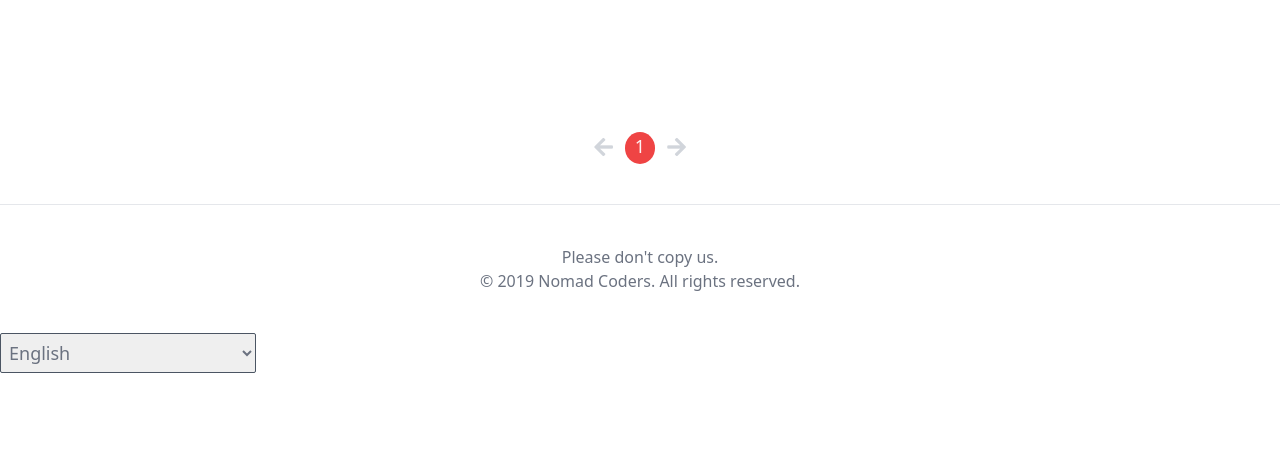
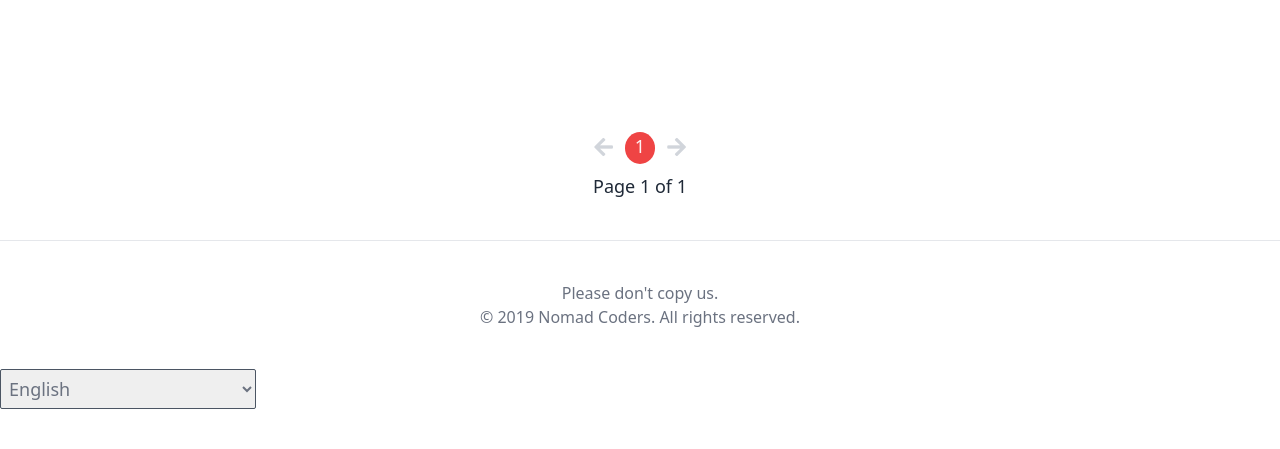
Before and after one commit to dnova13/airbnb-clone, a Django app: page / in a window 1280 px wide; the page is wider, and only the part inside the window is pictured. Shown: the part 532-981 px from the top of that part. Before the commit the page ends 905 px from the top of that part, so only its background shows below. Run offline with Django 3.2, Linux system fonts and the light colour scheme; data that the repository does not hold is empty; style sheets or scripts are compiled from the project's sources; some libraries are stand-ins or nearby versions.

Commit message:
25.3 Translating py Code

```diff
--- a/templates/rooms/room_list.html
+++ b/templates/rooms/room_list.html
@@ -1,5 +1,5 @@
 {% extends "base.html" %}
-
+{% load i18n %}
 
 {% block page_title %}
     Home
@@ -48,7 +48,6 @@
                     ...
                 {% endif %}
                 <a class="font-medium text-lg page_hover" href="?page={{page_obj.paginator.num_pages}}">{{page_obj.paginator.num_pages}}</a>
-
             {% endif %}
 
 
@@ -61,6 +60,12 @@
                     <i class="fas fa-arrow-right fa-lg"></i>
                 </a>
             {% endif %}
+
+        </div>
+        <div class="flex items-center justify-center mx-auto container mt-2">
+            <span class="mx-3 font-medium text-lg">
+                    {% blocktrans with current_page=page_obj.number total_pages=page_obj.paginator.num_pages %}Page {{current_page}} of {{total_pages}}{% endblocktrans %}
+            </span>
         </div>
 
     </div>
```
Also changed, not shown: locale/ko/LC_MESSAGES/django.po.
